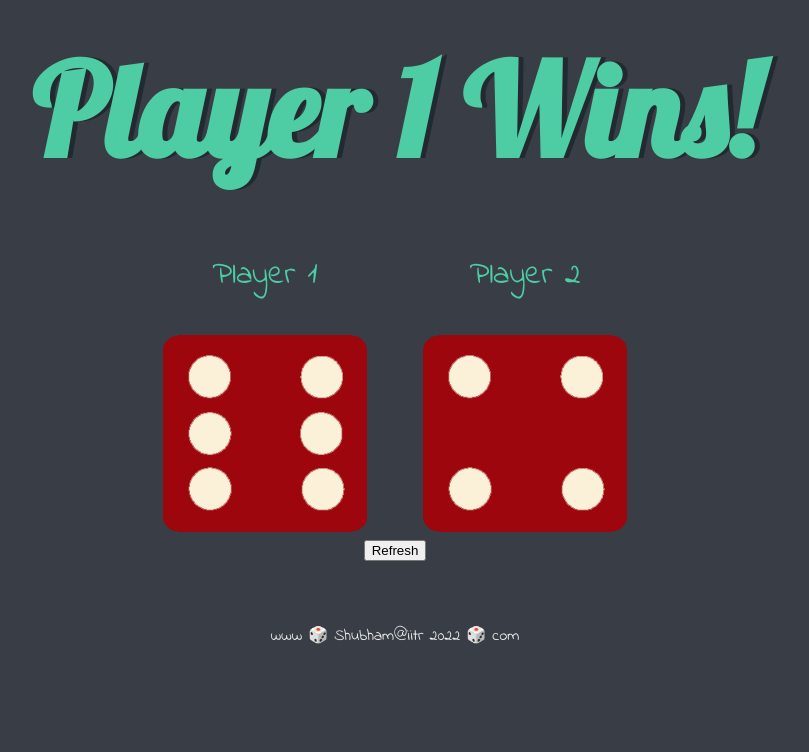
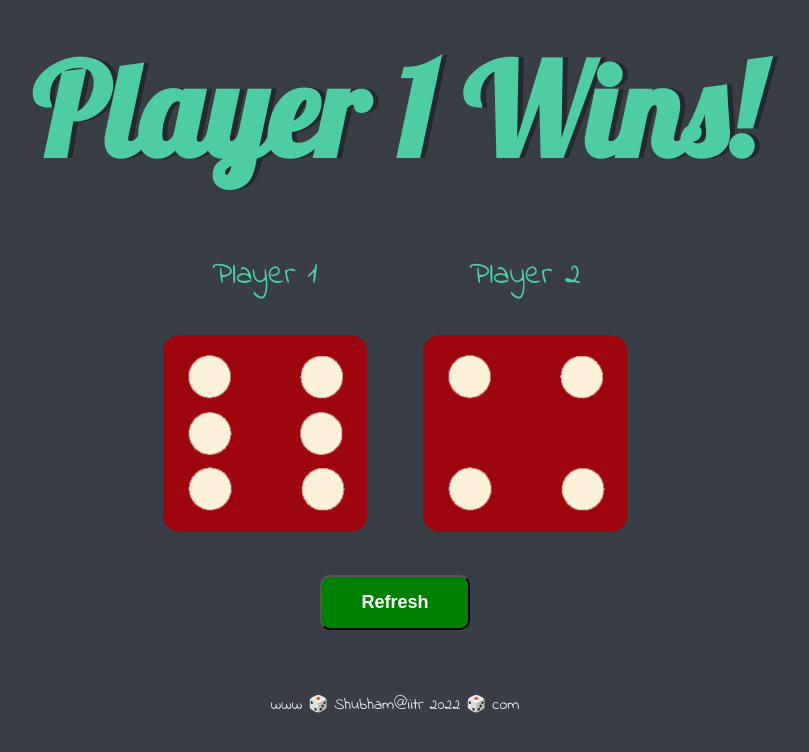
Before and after one commit to shubhamiitr2/DiceGame-using-javascript, a plain HTML site: page dicee.html in a window 1280 px wide. Shown: the whole page, without its empty margins (245-1054 px from the left). Drawn offline with Linux system fonts and the light colour scheme; files whose address does not match are found by name.

Commit message:
Update styles.css

```diff
--- a/styles.css
+++ b/styles.css
@@ -32,6 +32,23 @@ img {
   width: 80%;
 }
 
+#reload{
+  position: relative;
+  margin-top: 35px;
+  padding: 15px;
+  background-color: Green;
+  color:white;
+  font-size: 18px;
+  font-weight: bold;
+  border-radius: 10px;
+  width: 150px;
+
+}
+#reload:hover{
+  cursor: pointer;
+  background-color: #4ECCA3;
+}
+
 footer {
   margin-top: 5%;
   color: #EEEEEE;
```
